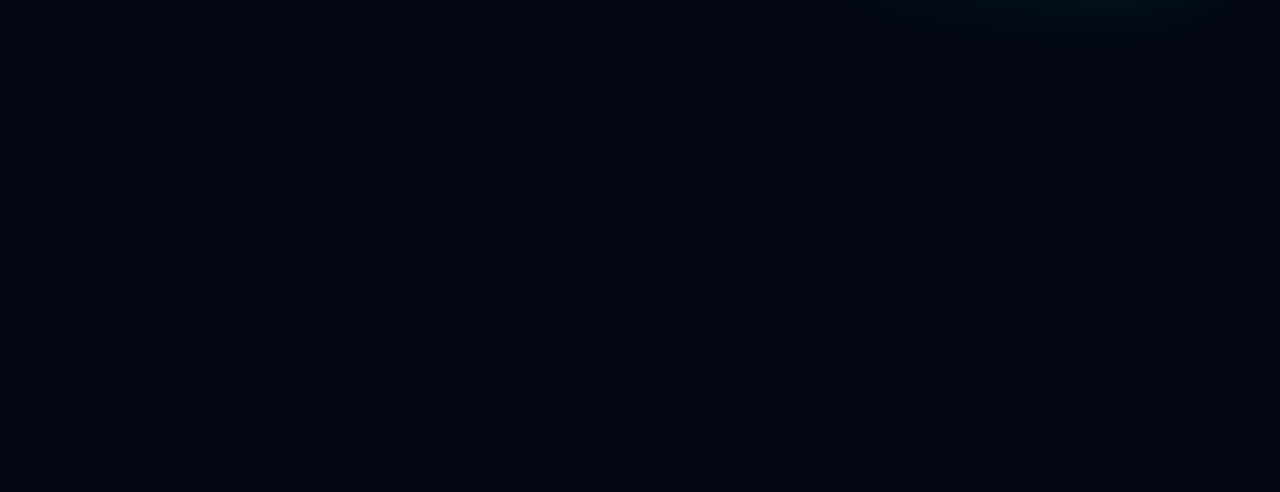
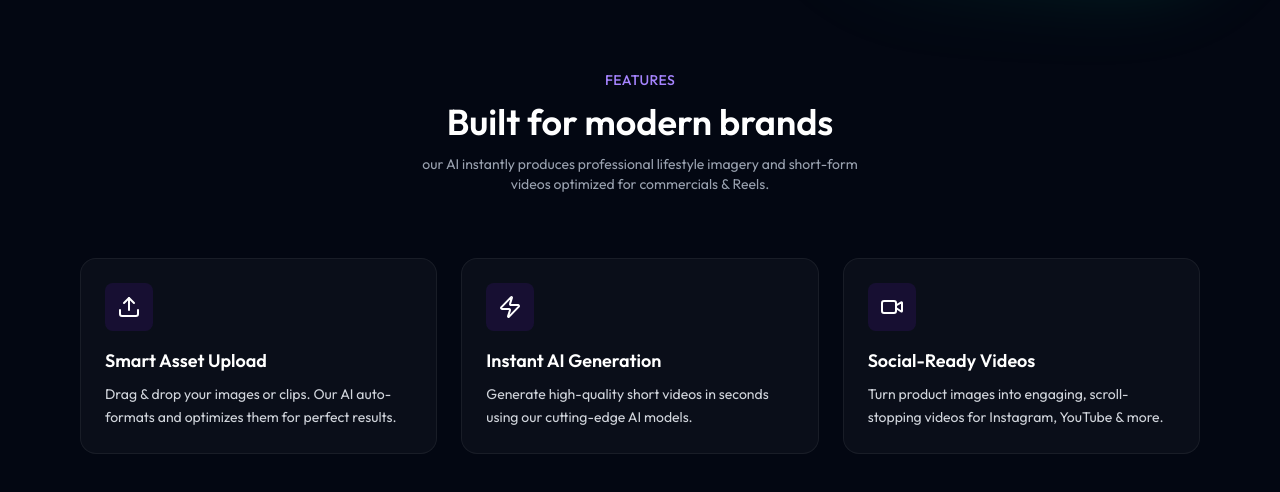
Before and after one commit to Abhavya28/ai-short-video-ads-generator, a React (Vite) app in the folder client/: page / in a window 1280 px wide. Shown: the part 774-1266 px from the top of the page. Before the commit the page ends 800 px from the top, so only its background shows below. Built offline with nearby package versions, Linux system fonts and the light colour scheme.

Commit message:
Features added

```diff
--- a/client/src/App.tsx
+++ b/client/src/App.tsx
@@ -2,6 +2,7 @@
 import LenisScroll from './components/lenis';
 import Navbar from './components/Navbar';
 import SoftBackdrop from './components/SoftBackdrop';
+import Features from './sections/Features';
 
 function App() {
 	return (
@@ -10,6 +11,7 @@
 			<LenisScroll />
 			<Navbar />
 			<Hero />
+			<Features />
 		</>
 	);
 }
--- a/client/src/assets/dummy-data.tsx
+++ b/client/src/assets/dummy-data.tsx
@@ -3,18 +3,18 @@
 export const featuresData = [
     {
         icon: <UploadIcon className="w-6 h-6" />,
-        title: 'Smart Upload',
-        desc: 'Drag & drop your assets. We auto-optimize formats and sizes.'
+        title: 'Smart Asset Upload',
+        desc: 'Drag & drop your images or clips. Our AI auto-formats and optimizes them for perfect results.'
     },
     {
         icon: <ZapIcon className="w-6 h-6" />,
-        title: 'Instant Generation',
-        desc: 'Optimized models deliver output in seconds with great fidelity.'
+        title: 'Instant AI Generation',
+        desc: 'Generate high-quality short videos in seconds using our cutting-edge AI models.'
     },
     {
         icon: <VideoIcon className="w-6 h-6" />,
-        title: 'Video Synthesis',
-        desc: 'Bring product shots to life with short-form, social-ready videos.'
+        title: 'Social-Ready Videos',
+        desc: 'Turn product images into engaging, scroll-stopping videos for Instagram, YouTube & more.'
     }
 ];
 
--- /dev/null
+++ b/client/src/components/Title.tsx
@@ -0,0 +1,46 @@
+import { motion } from 'framer-motion';
+
+interface TitleProps {
+    title?: string;
+    heading?: string;
+    description?: string;
+}
+
+export default function Title({ title, heading, description }: TitleProps) {
+
+    return (
+        <div className="text-center mb-16">
+            {title && (
+                <motion.p
+                    initial={{ y: 60, opacity: 0 }}
+                    whileInView={{ y: 0, opacity: 1 }}
+                    viewport={{ once: true }}
+                    transition={{ type: "spring", stiffness: 250, damping: 70, mass: 1 }}
+                    className="text-sm font-medium text-violet-400 uppercase tracking-wide mb-3"
+                >
+                    {title}
+                </motion.p>
+            )}
+            {heading && (
+                <motion.h2 className="text-2xl md:text-4xl text-white font-semibold"
+                    initial={{ y: 60, opacity: 0 }}
+                    whileInView={{ y: 0, opacity: 1 }}
+                    viewport={{ once: true }}
+                    transition={{ type: "spring", stiffness: 250, damping: 70, mass: 1, delay: 0.1 }}
+                >
+                    {heading}
+                </motion.h2>
+            )}
+            {description && (
+                <motion.p className='max-w-md mx-auto text-sm text-gray-400 my-3'
+                    initial={{ y: 60, opacity: 0 }}
+                    whileInView={{ y: 0, opacity: 1 }}
+                    viewport={{ once: true }}
+                    transition={{ type: "spring", stiffness: 250, damping: 70, mass: 1, delay: 0.2 }}
+                >
+                    {description}
+                </motion.p>
+            )}
+        </div>
+    )
+}
--- /dev/null
+++ b/client/src/sections/Features.tsx
@@ -0,0 +1,32 @@
+import { featuresData } from '../assets/dummy-data';
+import Title from '../components/Title';
+
+export default function Features() {
+    return (
+        <section id="features" className="py-20 2xl:py-32">
+            <div className="max-w-6xl mx-auto px-4">
+                <Title
+                    title="Features"
+                    heading="Built for modern brands"
+                    description="our AI instantly produces professional lifestyle imagery and short-form videos optimized for commercials & Reels."
+                />
+
+                <div className="grid grid-cols-1 md:grid-cols-3 gap-6 animate-fadeUp ">
+                    {featuresData.map((feature,i) => (
+                        <div key={i}
+                            className="rounded-2xl p-6 bg-white/3 border border-white/6 mar hover:border-white/50 transition-colors "
+                        >
+                            <div className="w-12 h-12 rounded-lg bg-violet-900/20 flex items-center justify-center mb-4">
+                                {feature.icon}
+                            </div>
+                            <h3 className="text-lg font-semibold mb-2">{feature.title}</h3>
+                            <p className="text-gray-300 text-sm leading-relaxed">
+                                {feature.desc}
+                            </p>
+                        </div>
+                    ))}
+                </div>
+            </div>
+        </section>
+    );
+};
--- a/client/src/sections/Hero.tsx
+++ b/client/src/sections/Hero.tsx
@@ -31,7 +31,7 @@
                 <div className="absolute inset-0 bg-black/70"></div>
 
                 {/* content */}
-                <div className="relative z-10 max-w-4xl mx-auto px-6 text-center py-16 mt-16">
+                <div className="relative z-10 max-w-4xl mx-auto px-6 text-center py-16 mt-16 animate-fadeUp">
 
                     {/* Community badge */}
                     <div className="flex items-center justify-center gap-3 p-1.5 pr-4 rounded-full border border-white/10 bg-white/10 mb-6 w-fit mx-auto">
```
